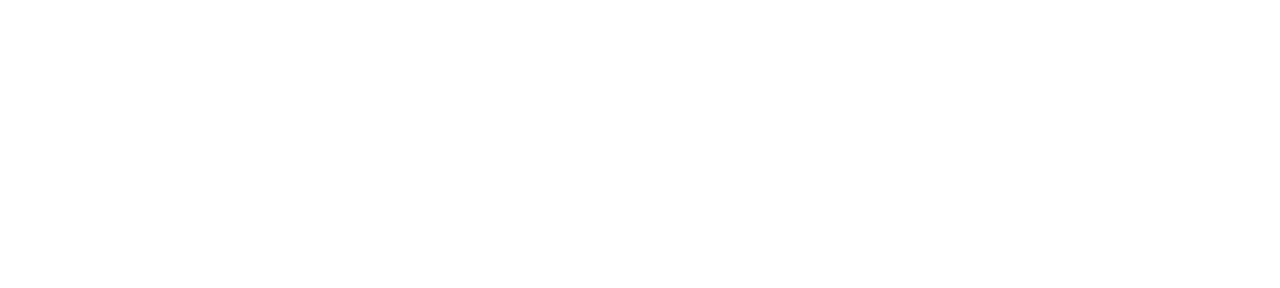
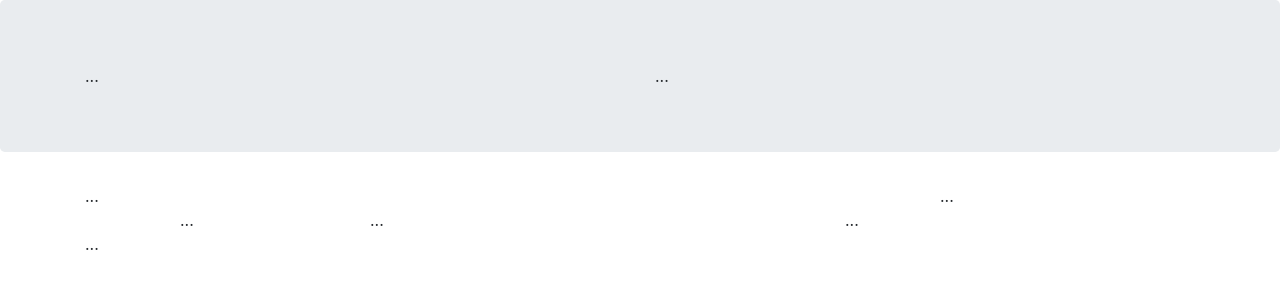
Before and after one commit to Tonyk12123/conFusion, a website: page index.html in a window 1280 px wide. Drawn offline with nearby package versions, Linux system fonts and the light colour scheme.

Commit message:
Bootstrap Grid Part 1

```diff
--- a/index.html
+++ b/index.html
@@ -11,6 +11,32 @@
 </head>
 
 <body>
+    <header class="jumbotron">
+        <div class="container">
+            <div class="row">
+                <div class="col-12 col-sm-6"> ... </div>
+                <div class="col-12 col-sm"> ... </div>
+            </div>
+        </div>
+    </header>
+    <section>
+        <div class="container">
+            <div class="row">
+                <div class="col-12 col-sm-4 order-sm-last col-md-3"> ... </div>
+                <div class="col col-sm order-sm-first  col-md"> ... </div>
+            </div>
+        </div>
+    </section>
+    <footer>
+        <div class="container">
+            <div class="row">
+                <div class="col-4 offset-1 col-sm-2"> ... </div>
+                <div class="col-7 col-sm-5"> ... </div>
+                <div class="col-12 col-sm-4"> ... </div>
+                <div class="col-auto"> ... </div>
+            </div>
+        </div>
+    </footer>
     <!-- jQuery first, then Popper.js, then Bootstrap JS. -->
     <script src="node_modules/jquery/dist/jquery.slim.min.js"></script>
     <script src="node_modules/popper.js/dist/umd/popper.min.js"></script>
```
